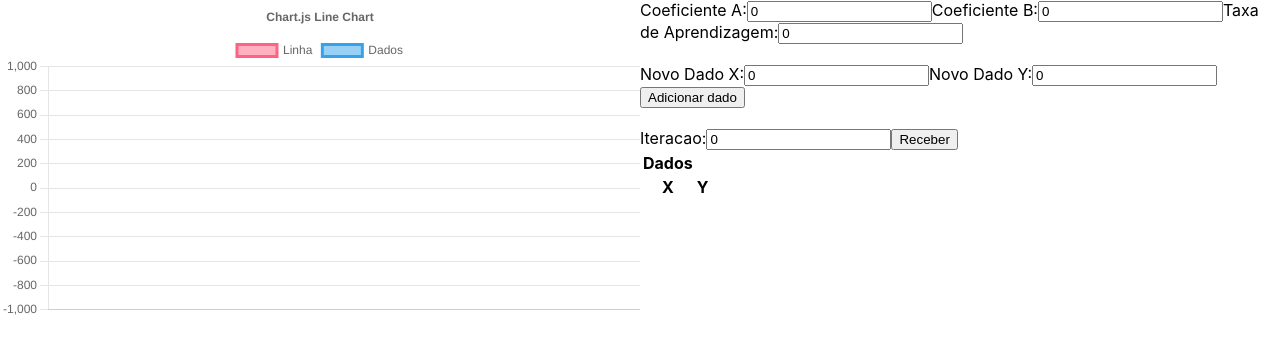
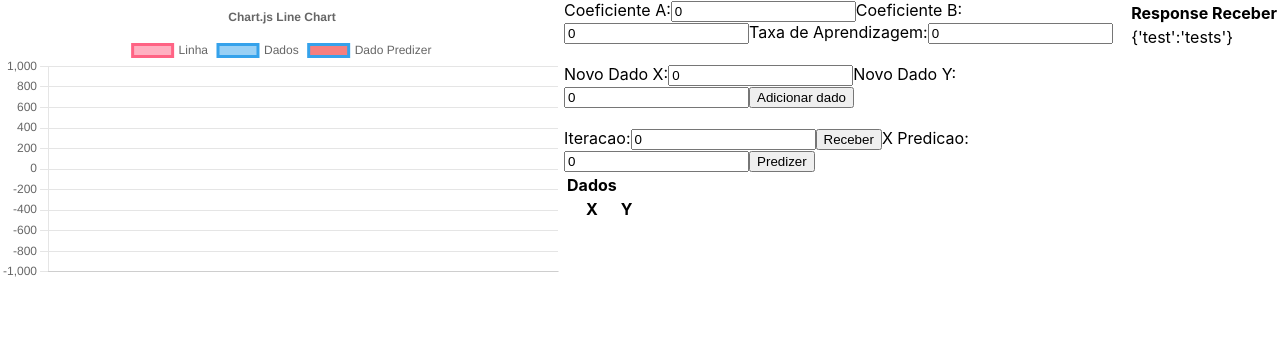
Before and after one commit to Julio-Felix/VF-IA-Front, a React (Create React App) app: page / in a window 1280 px wide. Shown: the top 354 px of the page. Built offline with nearby package versions, Linux system fonts and the light colour scheme.

Commit message:
Almost Finished

```diff
--- a/src/App.js
+++ b/src/App.js
@@ -11,7 +11,7 @@ import {
 } from 'chart.js';
 import { Line } from 'react-chartjs-2';
 import faker from 'faker';
-
+import axios from 'axios'
 ChartJS.register(
   CategoryScale,
   LinearScale,
@@ -49,14 +49,20 @@ const coeB = -388
 export default function App() {
   const [coefA, setCoefA] = useState(0)
   const [coefB, setCoefB] = useState(0)
+  const [coeA, setCoeA] = useState(0.4)
+  const [coeB, setCoeB] = useState(-388)
   const [newDataX, setNewDataX] = useState(0)
   const [newDataY, setNewDataY] = useState(0)
   const [apprentice, setApprentice] = useState(0)
   const [iterate, setIterate] = useState(0)
+  const [response_receive, setResponseReceive] = useState("{'test':'tests'}")
+  const [xPredict,setXpredict] = useState(0)
+  const [xyPredict,setXYpredict] = useState({})
+
 
   const [dataBack, setDataBack] = useState([]);
   //['1980', '1990', '2000', '2005', '2010', '2015', '2020'];
-  const labels = dataBack.map(({x}) => x)
+  const labels = dataBack.map(({xinicial}) => xinicial)
 
   const data = {
     labels,
@@ -74,24 +80,53 @@ export default function App() {
         pointBackgroundColor: 'black',
         pointRadius: 5,
         label: 'Dados',
-        data: labels.map((item,index) => dataBack[index]),
+        data: labels.map((item,index) => {return{x:dataBack[index].xinicial,y:dataBack[index].yinicial}}),
         borderColor: 'rgb(53, 162, 235)',
         backgroundColor: 'rgba(53, 162, 235, 0.5)',
+      },
+      {
+        type:'line',
+        fill: false,
+        showLine: false, //<- set this
+        pointBackgroundColor: 'black',
+        pointRadius: 5,
+        label: 'Dado Predizer',
+        data: [xyPredict],
+        borderColor: 'rgb(53, 162, 235)',
+        backgroundColor: 'rgba(235, 0, 0, 0.5)',
       },
     ],
   };
   // console.log("Log || ", data)
 
-
+  function predizer(){
+    let data = {
+      amostra:dataBack,
+      coefAinicial:coefA,
+      coefBinicial:coefB,
+      taxaDeAprendizagem:apprentice,
+      iteracaoMax:iterate,
+      valorXParaPredizer:xPredict,
+    }
+    console.log('test || ', data)
+    axios.post('http://localhost:8998/v1/predizer/', data).then((response) => {
+      // setResponseReceive(response.data);
+      setXYpredict({x:xPredict,y:response.data.ypredicao})
+      // setCoeA(response.data.coefA)
+      // setCoeB(response.data.coefB)
+    })
+  }
 
   function addNewData(){
     if(!(newDataX!=' ' && newDataY!=' ' &&newDataX != '' && newDataY != '' && newDataX != undefined && newDataY != undefined)){
-      alert('Coloque Numeros validos.');
+      alert('Coloque Numeros validos. obs: campo Y so Aceita Numero.');
       return;
     }
     let newDatas = [...dataBack]
-    newDatas.push({x:newDataX,y:newDataY});
-
+    newDatas.push({xinicial:newDataX,yinicial:newDataY});
+    newDatas.sort(function(a, b) {
+      return a.xinicial - b.xinicial;
+    });
     setNewDataX(0);
     setNewDataY(0);
     setDataBack(newDatas)
@@ -99,7 +134,19 @@ export default function App() {
 
 
   function receber(){
-
+    let data = {
+      amostra:dataBack,
+      coefAinicial:coefA,
+      coefBinicial:coefB,
+      taxaDeAprendizagem:apprentice,
+      iteracaoMax:iterate,
+    }
+    console.log('test || ', data)
+    axios.post('http://localhost:8998/v1/criar/', data).then((response) => {
+      setResponseReceive(response.data);
+      setCoeA(response.data.coefA)
+      setCoeB(response.data.coefB)
+    })
   }
 
   return (
@@ -142,17 +189,29 @@ export default function App() {
           <input type="text" value={iterate} onChange={e => setIterate(e.target.value)} />
           </label>
           <button onClick={() => receber()}>Receber</button>
+          <label>
+             X Predicao:
+          <input type="text" value={xPredict} onChange={e => setXpredict(e.target.value)} />
+          </label>
+          <button onClick={() => predizer()}>Predizer</button>
+
         <table>
           <tr><th>Dados</th></tr>
           <tr><th>X</th><th>Y</th></tr>
           {dataBack.map((item) => {
             return(
-              <tr><td>{item.x}</td><td>{item.y}</td></tr>
+              <tr><td>{item.xinicial}</td><td>{item.yinicial}</td></tr>
             )
           })}
 
         </table>
       </div>
+      <div>
+        <table>
+          <tr><th>Response Receber</th></tr>
+          <tr><td>{response_receive}</td></tr>
+        </table>
+      </div>
     </div>
   );
 }
```
